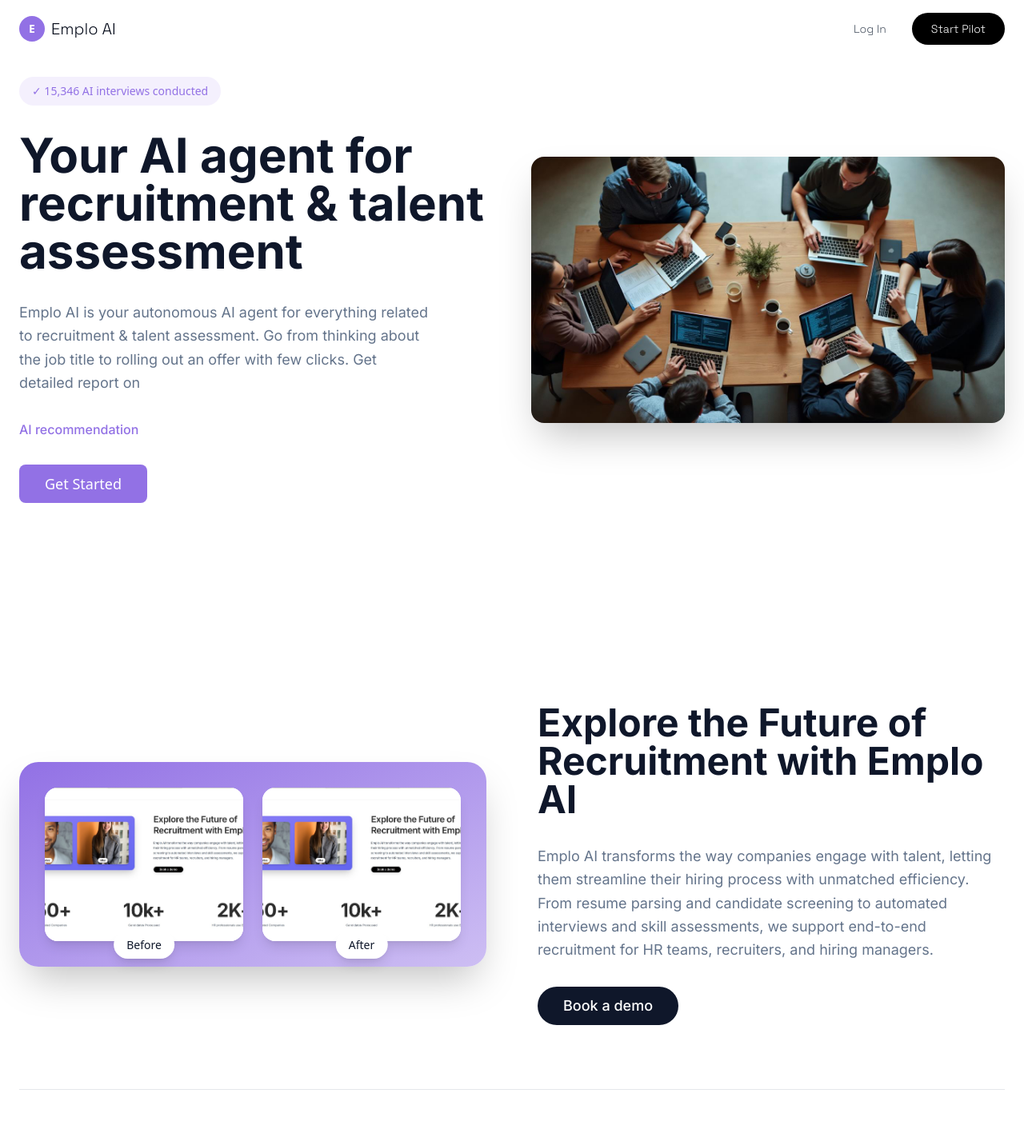
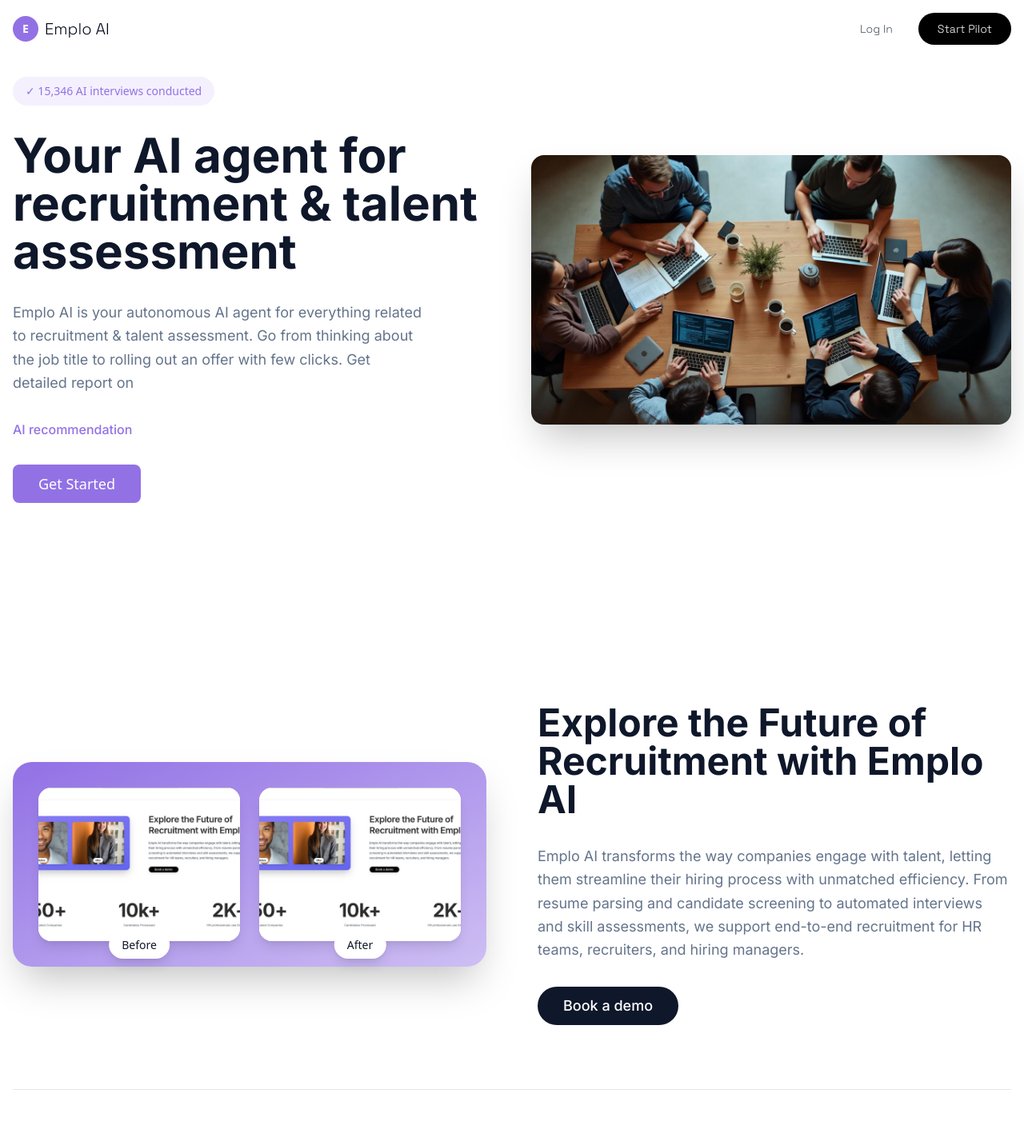
Before and after one commit to narcis-sid/scroll-blur-replica, a React (Vite) app: page / in a window 1280 px wide. Shown: the top 1432 px of the page at 80% size. Built offline with nearby package versions, Linux system fonts and the light colour scheme.

Commit message:
Adjust spacing and alignment
Realign content and buttons to remove empty spaces on the extreme left and right sides of the page, and in the navbar. The logo will not be changed.

```diff
--- a/src/components/ExploreSection.tsx
+++ b/src/components/ExploreSection.tsx
@@ -2,8 +2,8 @@ import { Button } from '@/components/ui/button';
 
 const ExploreSection = () => {
   return (
-    <section className="py-20 px-6 bg-background">
-      <div className="max-w-7xl mx-auto">
+    <section className="py-20 px-4 bg-background">
+      <div className="max-w-full mx-auto">
         <div className="grid lg:grid-cols-2 gap-16 items-center">
           {/* Left Content - Before/After Card */}
           <div className="relative">
--- a/src/components/HeroSection.tsx
+++ b/src/components/HeroSection.tsx
@@ -3,8 +3,8 @@ import heroImage from '@/assets/hero-workspace.jpg';
 
 const HeroSection = () => {
   return (
-    <section className="min-h-screen pt-24 pb-16 px-6">
-      <div className="max-w-7xl mx-auto">
+    <section className="min-h-screen pt-24 pb-16 px-4">
+      <div className="max-w-full mx-auto">
         <div className="grid lg:grid-cols-2 gap-12 items-center">
           {/* Left Content */}
           <div className="space-y-8">
--- a/src/components/Navbar.tsx
+++ b/src/components/Navbar.tsx
@@ -27,7 +27,7 @@ const Navbar = () => {
           : 'bg-transparent'
       }`}
     >
-      <div className="max-w-7xl mx-auto px-6 py-4">
+      <div className="max-w-full mx-auto px-4 py-4">
         <div className="flex items-center justify-between">
           {/* Logo */}
           <div className="flex items-center space-x-2">
```
